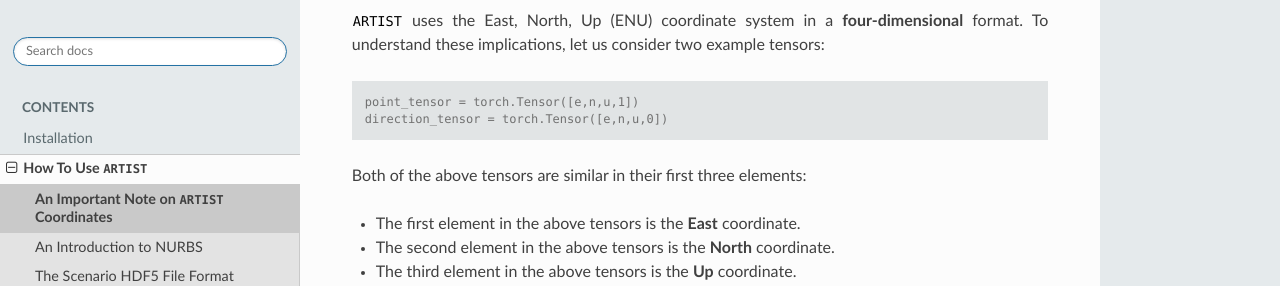
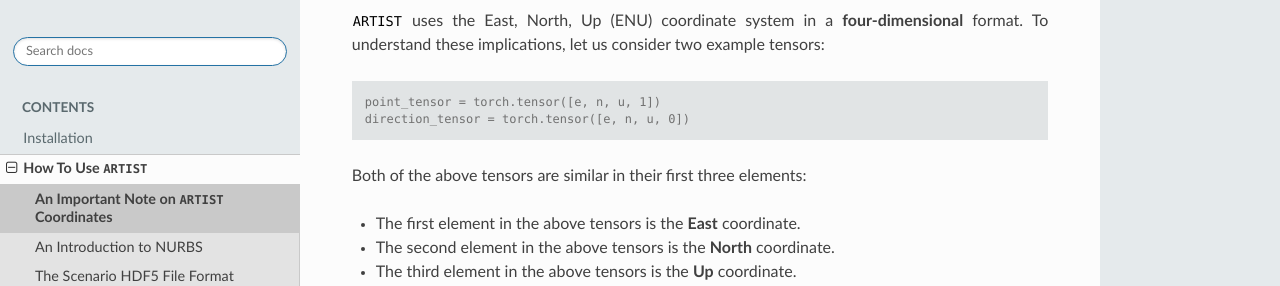
Before and after one commit to ARTIST-Association/ARTIST, a Sphinx documentation site: the page built from docs/coordinates.rst, in a window 1280 px wide. Shown: the part 171-457 px from the top of the page. Built offline with Sphinx 7.4.7 and the Read the Docs theme 2.0.0, drawn with Linux system fonts in a browser that asks for light colours; nearby versions of some CDN libraries; some web fonts are replaced; library files that are not in the unit come from our copies.

Commit message:
update cases in docs
Co-authored-by: Marie Weiel <marie.weiel@kit.edu>

```diff
--- a/docs/coordinates.rst
+++ b/docs/coordinates.rst
@@ -8,8 +8,8 @@ implications, let us consider two example tensors:
 
 .. code-block:: console
 
-    point_tensor = torch.Tensor([e,n,u,1])
-    direction_tensor = torch.Tensor([e,n,u,0])
+    point_tensor = torch.tensor([e, n, u, 1])
+    direction_tensor = torch.tensor([e, n, u, 0])
 
 Both of the above tensors are similar in their first three elements:
 
```
